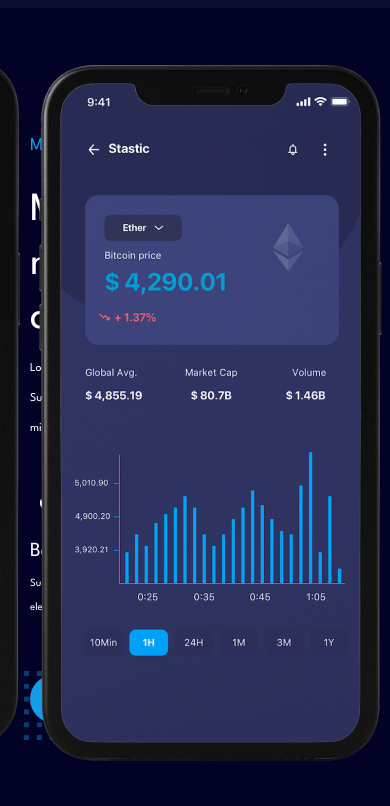
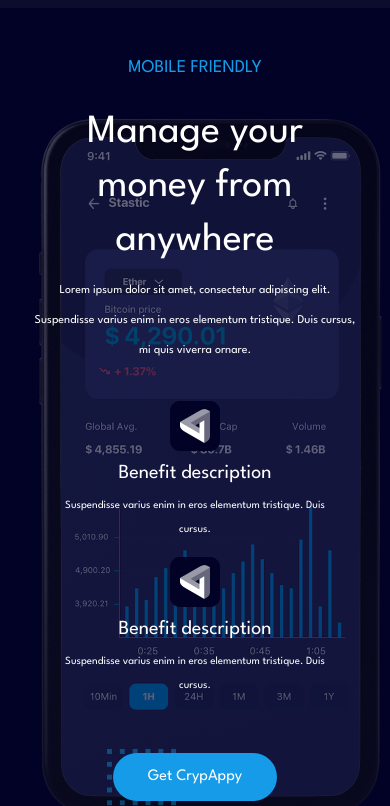
Before and after one commit to ZiBullet/crypAppy, a plain HTML site: page index.html in a window 390 px wide. Shown: the part 4656-5462 px from the top of the page. Drawn offline with Linux system fonts and the light colour scheme.

Commit message:
performing adaptation, mobile-section done

```diff
--- a/styles/mobile.css
+++ b/styles/mobile.css
@@ -104,6 +104,8 @@
 }
 .main__mobile__phone {
     position: absolute;
+    max-width: 360px;
+    width: 100%;
 }
 .main__mobile__phone-one {
     top: 108px;
@@ -135,3 +137,32 @@
         right: -48px;
     }
 }
+@media screen and (max-width: 1390px) {
+    .main__mobile__desc {
+        position: relative;
+        z-index: 10;
+    }
+    .main__mobile__phone {
+        animation: none;
+        opacity: 0.4;
+    }
+}
+@media screen and (max-width: 880px) {
+    .main__mobile__phone-one {
+        display: none;
+    }
+
+}
+@media screen and (max-width: 520px) {
+    .main__mobile__desc {
+        text-align: center;
+        align-items: center;
+    }
+    .main__mobile__desc-benefits {
+        justify-content: center;
+        flex-wrap: wrap;
+    }
+    .main__mobile__desc-benefits-card {
+        align-items: center;
+    }
+}
```
